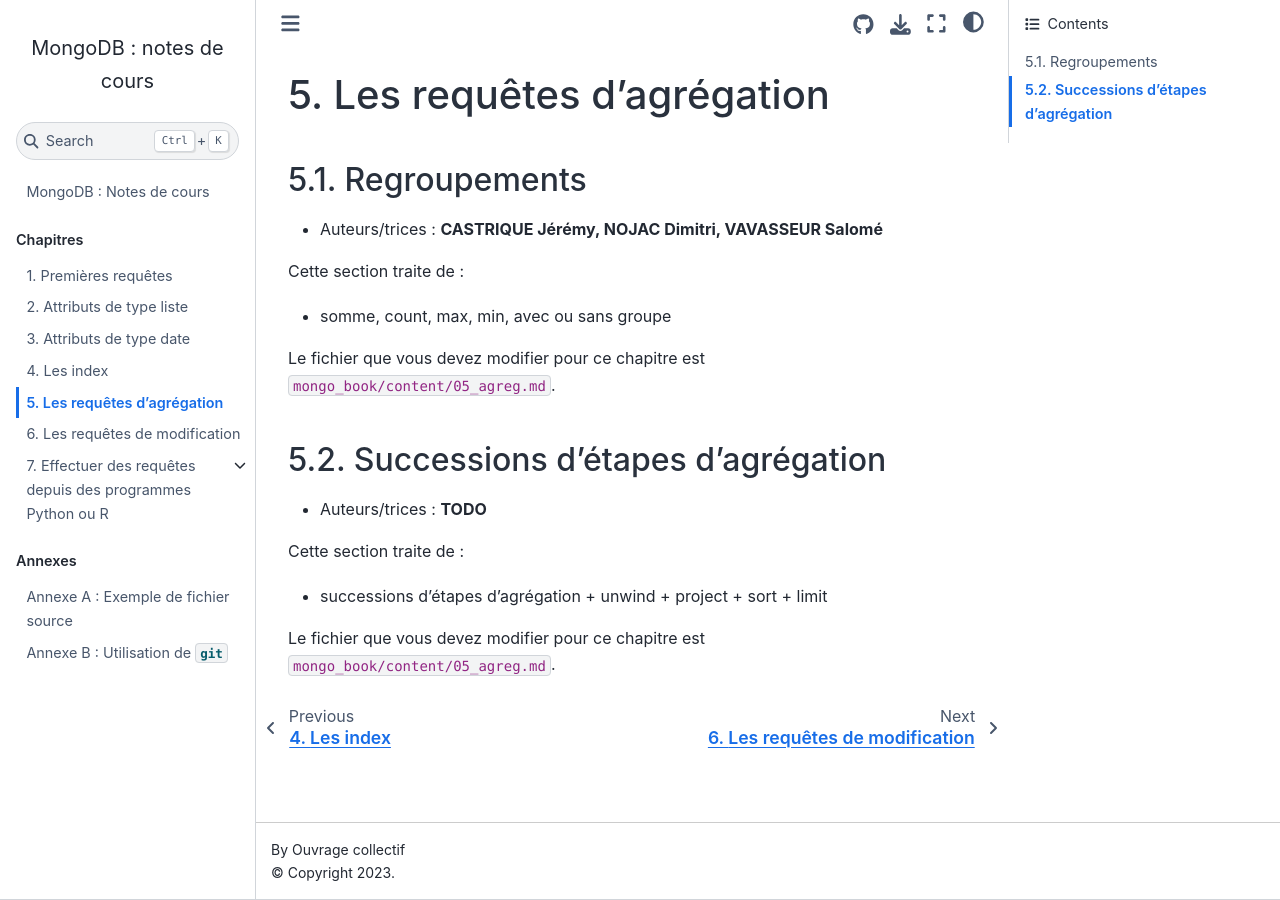
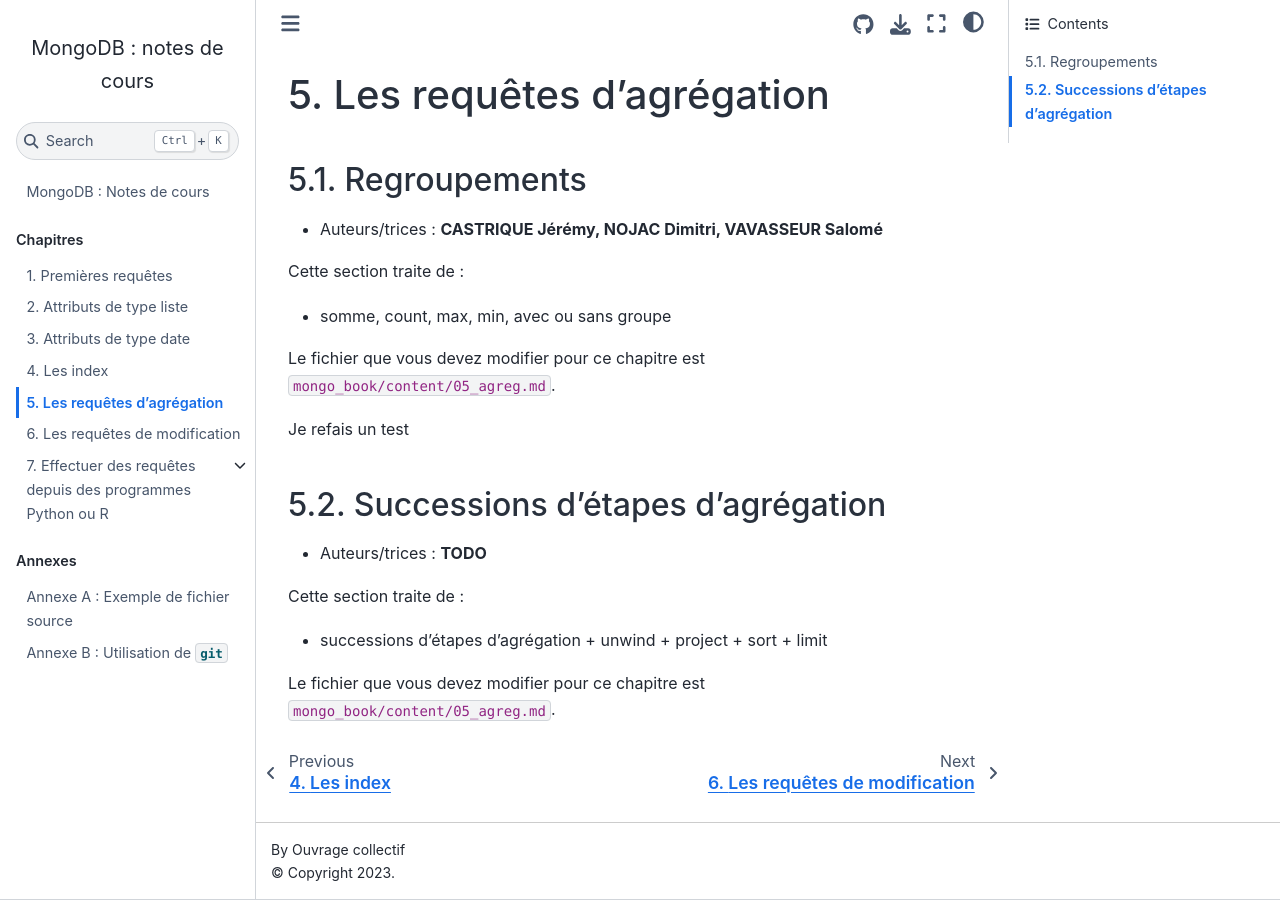
Before and after one commit to rtavenar/mongo_book, a Jupyter Book: the page built from content/05_agreg.md, in a window 1280 px wide. Built offline with Jupyter Book 1.0.4 settings and Sphinx 7.4.7 and the Sphinx Book theme 1.1.4, drawn with Linux system fonts in a browser that asks for light colours.

Commit message:
Update 05_agreg.md

```diff
--- a/content/05_agreg.md
+++ b/content/05_agreg.md
@@ -24,6 +24,8 @@
 
   Le fichier que vous devez modifier pour ce chapitre est `mongo_book/content/05_agreg.md`.
 
+  Je refais un test
+
 ## Successions d'étapes d'agrégation
 
 * Auteurs/trices : **TODO**
```
